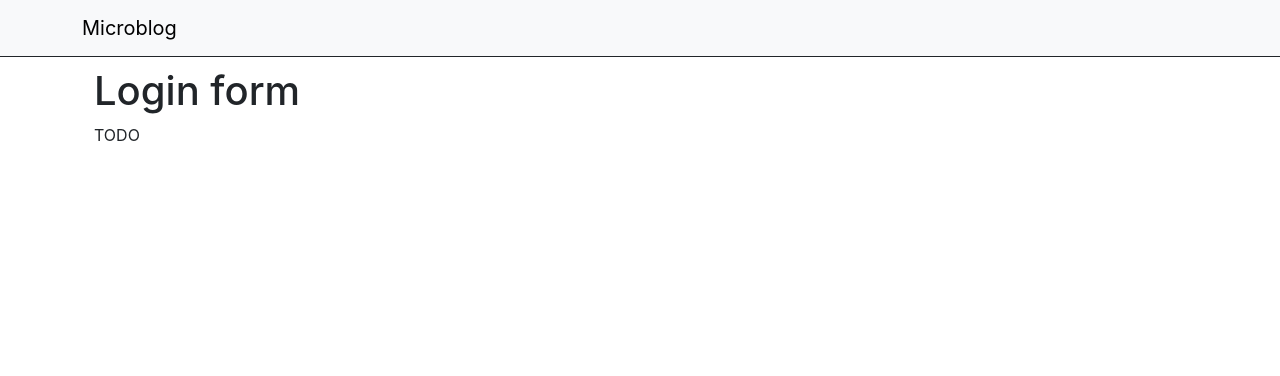
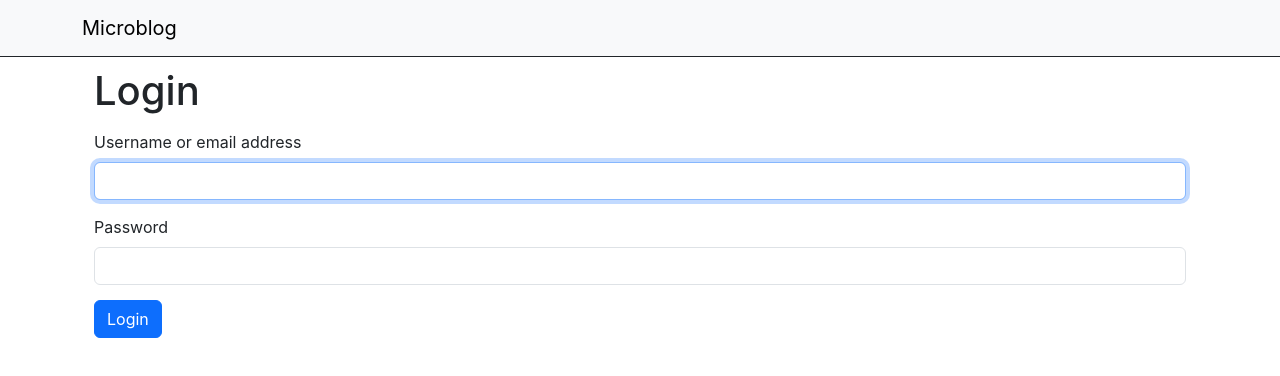
Before and after one commit to TidesOfMemories/React_Microblog, a React (Create React App) app: page /login in a window 1280 px wide. Shown: the top 376 px of the page. Built offline with nearby package versions, Linux system fonts and the light colour scheme; no server answers.

Commit message:
login page

```diff
--- /dev/null
+++ b/src/components/InputField.js
@@ -0,0 +1,22 @@
+import Form from "react-bootstrap/Form";
+
+export default function InputField({
+  name,
+  label,
+  type,
+  placeholder,
+  error,
+  fieldRef,
+}) {
+  return (
+    <Form.Group controlId={name} className="InputField">
+      {label && <Form.Label>{label}</Form.Label>}
+      <Form.Control
+        type={type || "text"}
+        placeholder={placeholder}
+        ref={fieldRef}
+      />
+      <Form.Text className="text-danger">{error}</Form.Text>
+    </Form.Group>
+  );
+}
--- a/src/index.css
+++ b/src/index.css
@@ -77,3 +77,8 @@
   margin-bottom: 10px;
   text-align: right;
 }
+
+.InputField {
+  margin-top: 15px;
+  margin-bottom: 15px;
+}
--- a/src/pages/LoginPage.js
+++ b/src/pages/LoginPage.js
@@ -1,10 +1,57 @@
-import Body from '../components/Body'
+import { useState, useEffect, useRef } from "react";
+import Form from "react-bootstrap/Form";
+import Button from "react-bootstrap/Button";
+import Body from "../components/Body";
+import InputField from "../components/InputField";
 
-export default function LoginPage () {
+export default function LoginPage() {
+  const [formErrors, setFormErrors] = useState({});
+  const usernameField = useRef();
+  const passwordField = useRef();
+
+  useEffect(() => {
+    usernameField.current.focus();
+  }, []);
+
+  const onSubmit = (ev) => {
+    ev.preventDefault();
+    const username = usernameField.current.value;
+    const password = passwordField.current.value;
+
+    const errors = {};
+    if (!username) {
+      errors.username = "Username must not be empty.";
+    }
+    if (!password) {
+      errors.password = "Password must not be empty.";
+    }
+    setFormErrors(errors);
+    if (Object.keys(errors).length > 0) {
+      return;
+    }
+  };
+
   return (
     <Body>
-      <h1>Login form</h1>
-      <p>TODO</p>
+      <h1>Login</h1>
+      <Form onSubmit={onSubmit}>
+        <InputField
+          name="username"
+          label="Username or email address"
+          error={formErrors.username}
+          fieldRef={usernameField}
+        />
+        <InputField
+          name="password"
+          label="Password"
+          type="password"
+          error={formErrors.password}
+          fieldRef={passwordField}
+        />
+        <Button variant="primary" type="submit">
+          Login
+        </Button>
+      </Form>
     </Body>
-  )
+  );
 }
```
